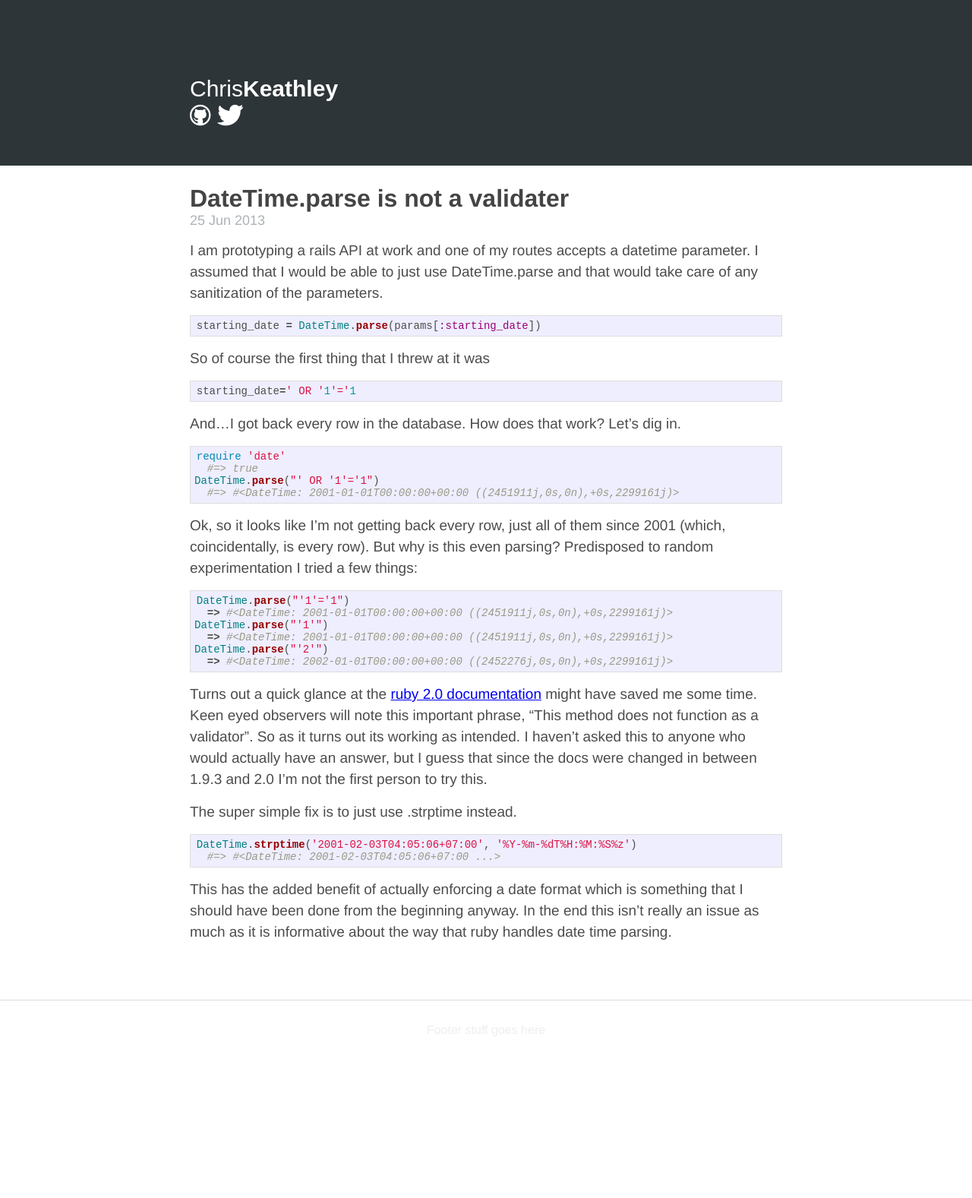
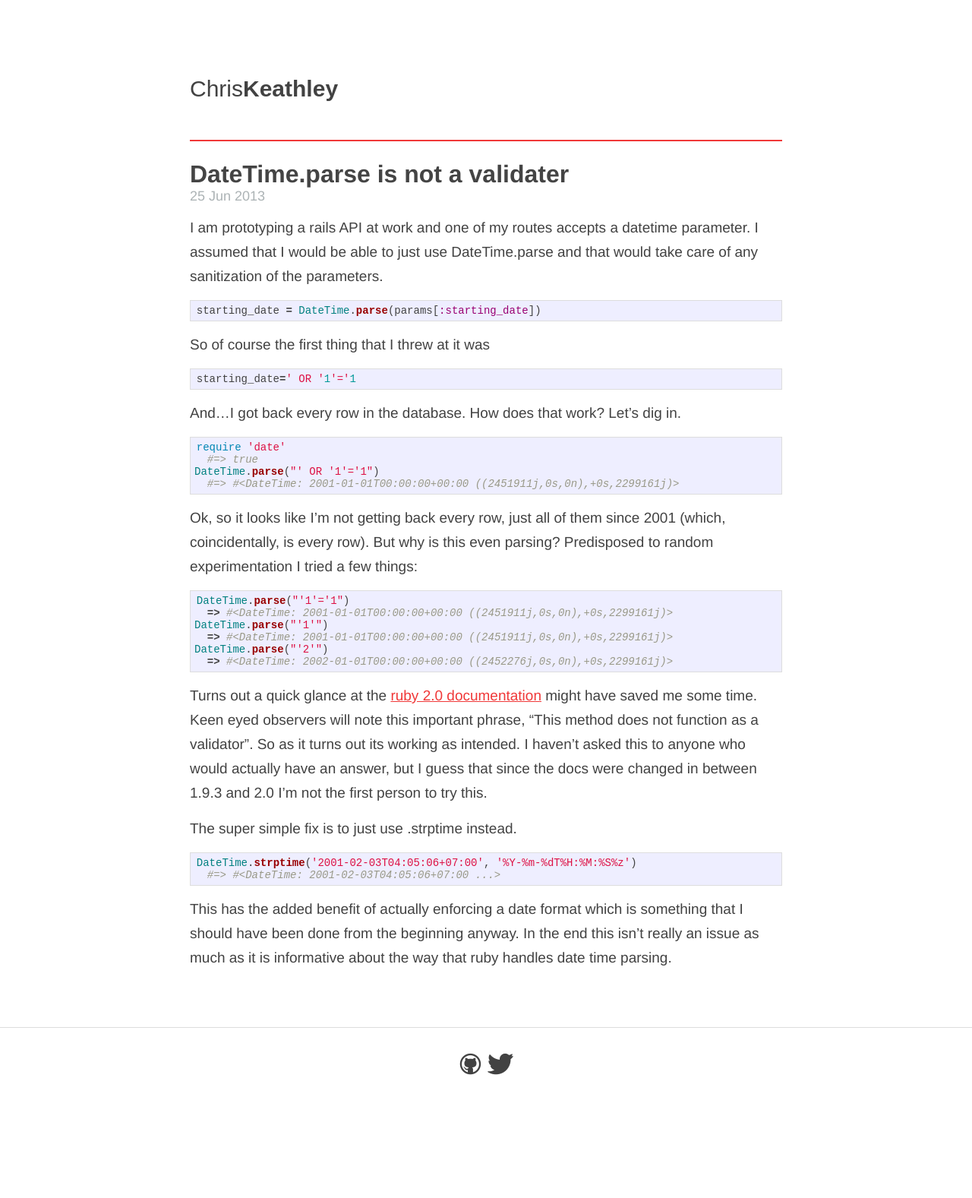
Before and after one commit to wojtekmach/keathley.github.io, a Jekyll site: the page built from _posts/2013-06-25-DateTime-parse-validation.md, in a window 1280 px wide. Shown: the whole page at 76% size. Built offline with Jekyll 4.4.1, drawn with Linux system fonts in a browser that asks for light colours; before the commit the page ends 1525 px from its top, so only the background shows below that.

Commit message:
Update Style

```diff
--- a/_layouts/default.html
+++ b/_layouts/default.html
@@ -8,7 +8,6 @@
         <link rel="stylesheet" href="/css/syntax.css">
         <link rel="stylesheet" href="/css/main.css" media="screen">
         <link rel="stylesheet" href="/css/font-awesome.min.css">
-        <!-- <link href='http://fonts.googleapis.com/css?family=Raleway:400,200,700' rel='stylesheet' type='text/css'> -->
     </head>
     <body>
       <header class="header">
@@ -18,11 +17,12 @@
               {{ site.name|split:' '|first }}<b>{{ site.name|split:' '|last }}</b>
             </a>
           </section>
-          <!-- <ul class="menu">
-            <li>About</li>
-            <li>Projects</li>
-            <li>Contact</li>
-          </ul> -->
+        </div>
+      </header>
+      <section class="container content">
+        {{ content }}
+      </section>
+      <footer class="footer">
         <ul class="social">
           <li>
             <a href="https://github.com/spyc3r">
@@ -35,13 +35,6 @@
             </a>
           </li>
         </ul>
-        </div>
-      </header>
-      <section class="container content">
-        {{ content }}
-      </section>
-      <footer class="footer">
-        <span>Footer stuff goes here</span>
       </footer>
     </body>
 </html>
--- a/css/main.css
+++ b/css/main.css
@@ -18,13 +18,12 @@ body {
   background-color: #FFF;
   font-family: "HelveticaNeue-Light", "Helvetica Neue Light", "Helvetica Neue", Helvetica, Arial, "Lucida Grande", sans-serif;
   font-weight: normal;
-  color: #4C4C4C;
+  color: #424242;
   -webkit-font-smoothing: antialiased;
 }
 
 a {
-  transition: color .25s;
-  -webkit-transition: color .25s;
+  color: #f03838;
 }
 
 @media screen and (max-width : 650px) {
@@ -33,10 +32,6 @@ a {
     width: auto;
     height: auto;
     text-align: center;
-  }
-
-  .header ul.social {
-    display: none;
   }
 
   .header ul.menu {
@@ -111,13 +106,14 @@ a {
 /*****************************************************************************/
 .header {
   padding: 0;
-  background: #2d3538;
-  color: white;
+  /* background: ; */
+  color: #2d3538;
 }
 
 .header .container {
   padding-top: 100px;
   padding-bottom: 50px;
+  border-bottom: 2px solid #f03838;
 }
 
 .header section.name {
@@ -127,12 +123,12 @@ a {
 }
 
 .header section.name a {
-  color: white;
+  color: #424242;
   text-decoration: none;
 }
 
 .header section.name a:hover {
-  color: #53994b;
+  color: #f03838;
 }
 
 .header ul.menu {
@@ -143,29 +139,6 @@ a {
 
 .header ul.menu li {
   display: inline;
-}
-
-.header ul.social {
-  padding: 0;
-  padding-top: 2px;
-}
-
-.header ul.social li {
-  display: inline
-}
-
-.header ul.social li a {
-  color: white;
-  text-decoration: none;
-}
-
-.header ul.social li a:hover {
-  color: #53994b;
-}
-
-.header ul.social li a i {
-  text-align: left;
-  width: 1em;
 }
 
 /*****************************************************************************/
@@ -196,7 +169,7 @@ ul.posts li a {
 }
 
 ul.posts li a:hover {
-  color: #53994b;
+  color: #f03838;
 }
 
 ul.posts span.date {
@@ -215,7 +188,7 @@ ul.posts span.date {
 
 p {
   font-size: 19px;
-  line-height: 28px;
+  line-height: 32px;
   margin: 15px 0;
 }
 
@@ -245,6 +218,33 @@ p {
   border-top: 1px solid #ddd;
   text-align: center;
   color: #eeeeee;
+}
+
+.footer a {
+  color: #424242;
+}
+
+.footer ul.social {
+  padding: 0;
+  padding-top: 2px;
+}
+
+.footer ul.social li {
+  display: inline
+}
+
+.footer ul.social li a {
+  color: #424242;
+  text-decoration: none;
+}
+
+.footer ul.social li a:hover {
+  color: #f03838;
+}
+
+.footer ul.social li a i {
+  text-align: left;
+  width: 1em;
 }
 
 /*****************************************************************************/
--- a/index.html
+++ b/index.html
@@ -8,6 +8,9 @@ title: Chris Keathley
   <li>
   	<span class="date">{{ post.date | date_to_string }}</span>
   	<a href="{{ post.url }}">{{ post.title }}</a>
+    <p>
+      {{ post.excerpt }}
+    </p>
   </li>
 {% endfor %}
 </ul>
```
Lines whose indentation alone changed are shown as unchanged.
